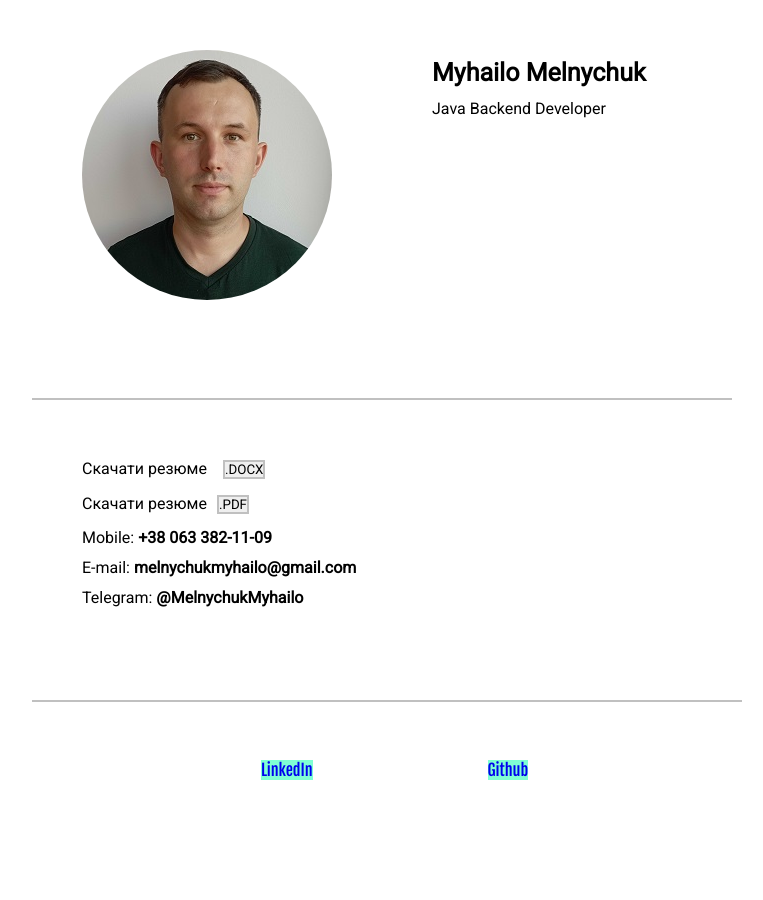
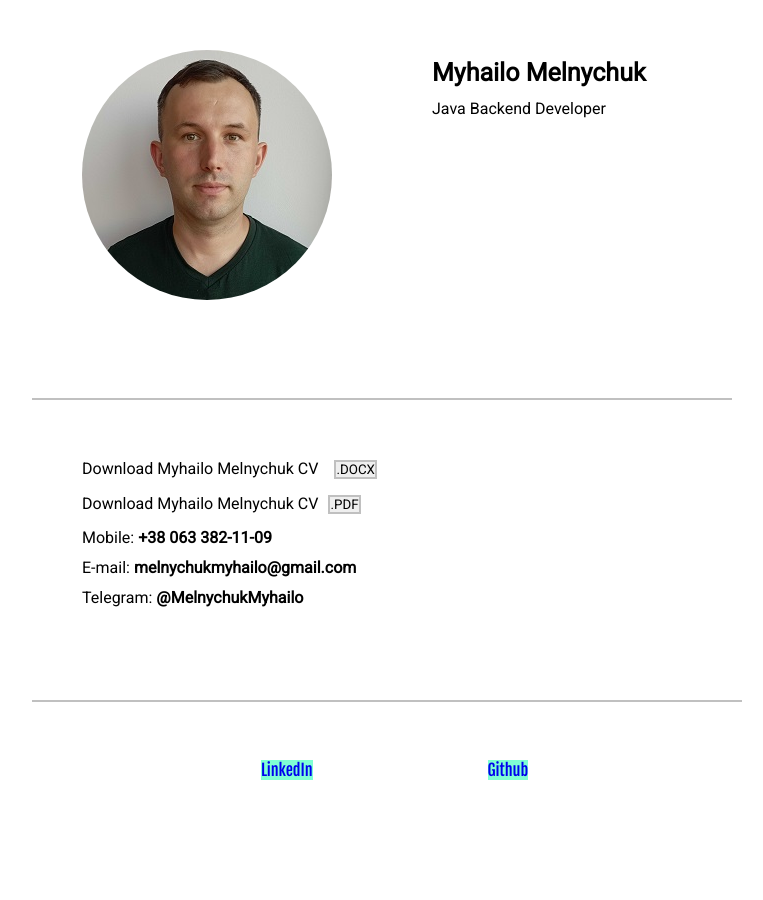
Before and after one commit to MelnychukMykhailo/CV.Mykhailo-Melnychuk, a plain HTML site: page index.html in a window 1280 px wide. Shown: the whole page, without its empty margins (253-1016 px from the left). Drawn offline with Linux system fonts and the light colour scheme.

Commit message:
Update index.html

```diff
--- a/index.html
+++ b/index.html
@@ -5,7 +5,7 @@
     <meta charset="UTF-8">
     <meta http-equiv="X-UA-Compatible" content="IE=edge">
     <meta name="viewport" content="width=device-width, initial-scale=1.0">
-    <title>resume</title>
+    <title>Melnychuk-CV</title>
     <link rel="stylesheet" href="css/style.css">
     <link rel="preconnect" href="https://fonts.googleapis.com">
     <link rel="preconnect" href="https://fonts.gstatic.com" crossorigin>
@@ -39,11 +39,11 @@
             <div class="content-footer">
                 <ul class="list-item">
                     <li class="list-ite-neme3">
-                        <p>Скачати резюме<a href="recources/Myhailo Melnychuk CV.docx"
+                        <p>Download Myhailo Melnychuk CV<a href="recources/Myhailo Melnychuk CV.docx"
                                 download=""><button>.DOCX</button></a></p>
                     </li>
                     <li class="list-ite-neme4">
-                        <p>Скачати резюме<a href="recources/Myhailo Melnychuk CV.pdf"
+                        <p>Download Myhailo Melnychuk CV<a href="recources/Myhailo Melnychuk CV.pdf"
                                 download=""><button>.PDF</button></a></p>
                     </li>
                     <li class="list-ite-neme5">
```
